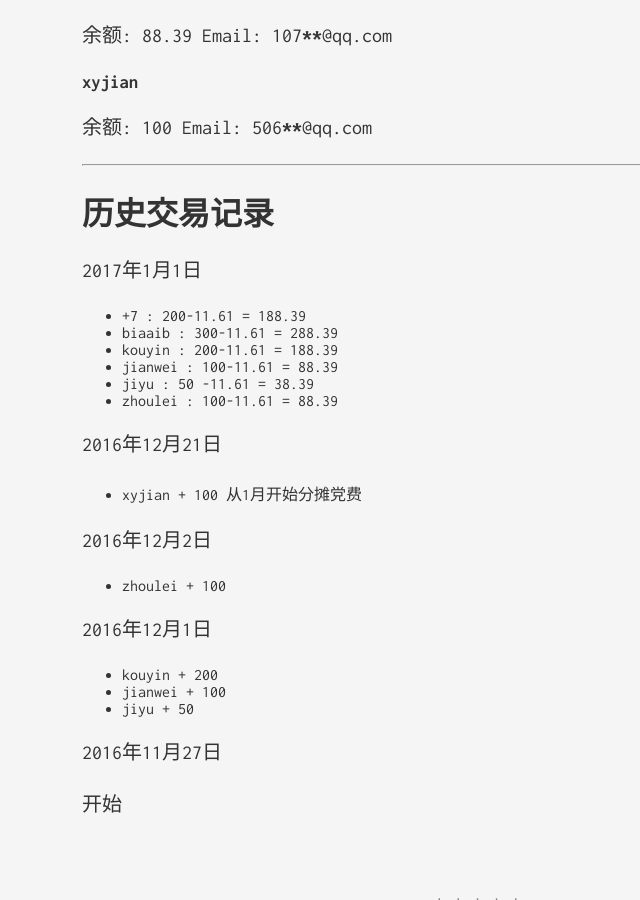
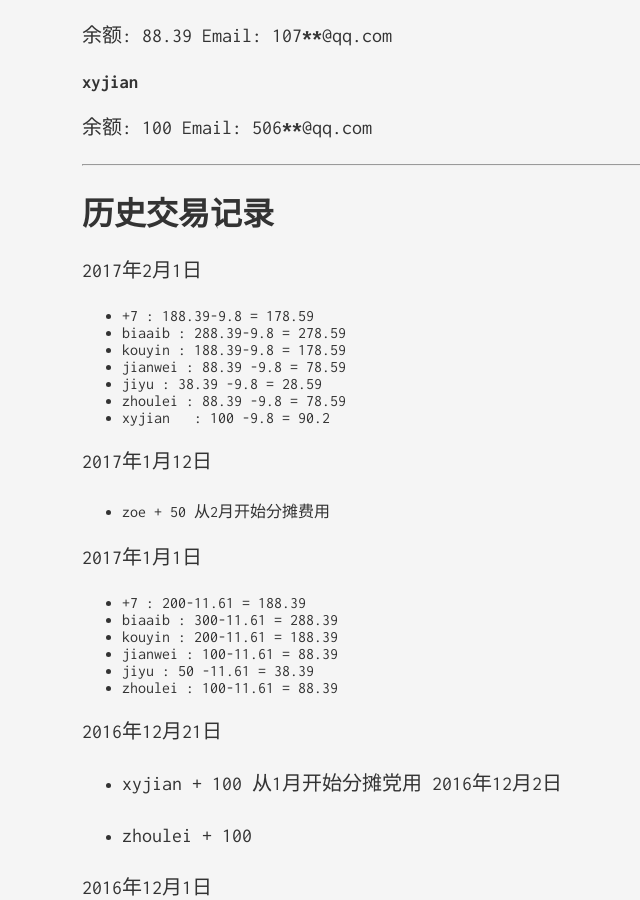
Before and after one commit to Prince-Laharl/Prince-Laharl.github.io, a Jekyll site: the page built from _posts/2016-11-27-77vpn-list.markdown, in a window 1280 px wide and 900 px high, scrolled down 1021 px. Shown: the whole window, without its empty margins (158-798 px from the left). Built offline with Jekyll 4.4.1, drawn with Linux system fonts in a browser that asks for light colours.

Commit message:
Update 2016-11-27-77vpn-list.markdown

```diff
--- a/_posts/2016-11-27-77vpn-list.markdown
+++ b/_posts/2016-11-27-77vpn-list.markdown
@@ -41,6 +41,20 @@ Email: 506******@qq.com
 
 # 历史交易记录
 
+2017年2月1日
+
+* +7        : 188.39-9.8 = 178.59
+* biaaib    : 288.39-9.8 = 278.59
+* kouyin    : 188.39-9.8 = 178.59
+* jianwei   : 88.39 -9.8 = 78.59
+* jiyu      : 38.39 -9.8 = 28.59
+* zhoulei   : 88.39 -9.8 = 78.59
+* xyjian    : 100   -9.8 = 90.2
+
+2017年1月12日
+
+* zoe + 50 从2月开始分摊费用
+
 2017年1月1日
 
 * +7        : 200-11.61 = 188.39
@@ -52,8 +66,7 @@ Email: 506******@qq.com
 
 2016年12月21日
 
-* xyjian + 100 从1月开始分摊党费
-
+* xyjian + 100 从1月开始分摊党用
 2016年12月2日
 
 * zhoulei + 100
```
